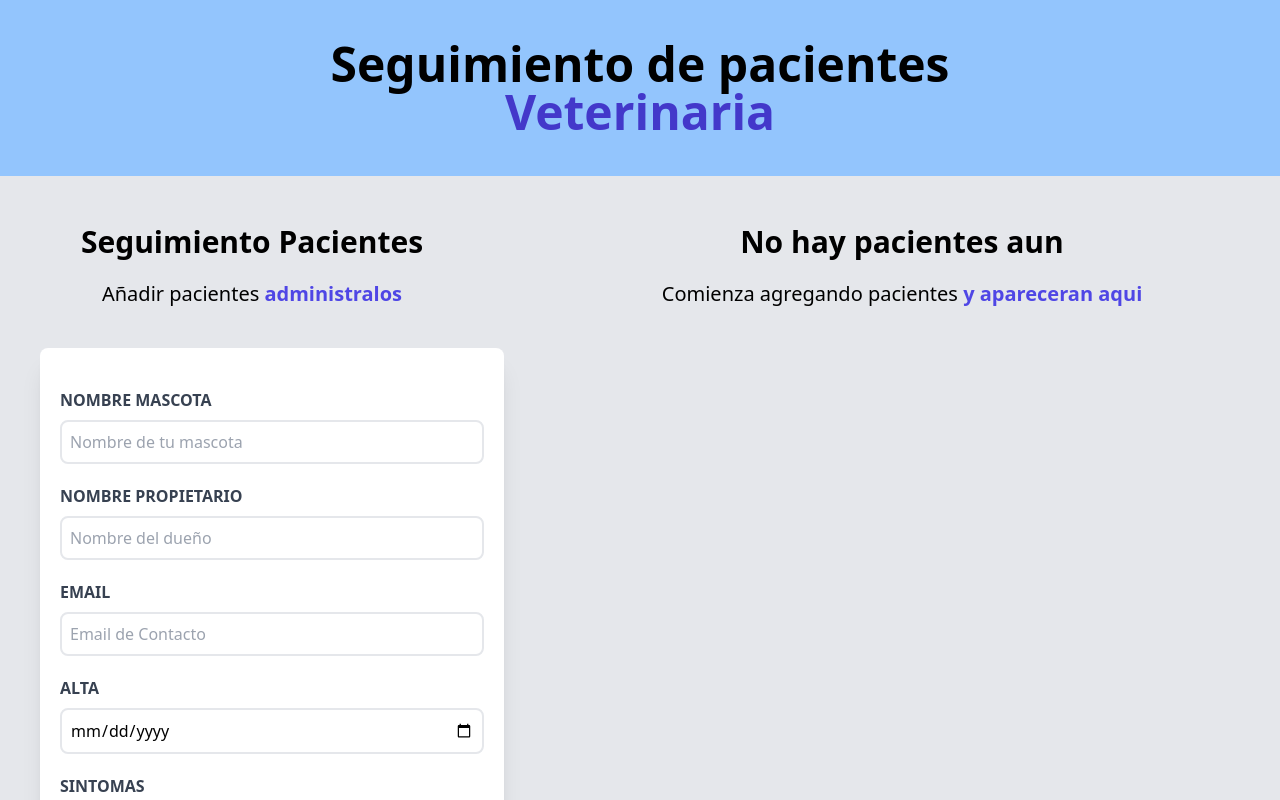
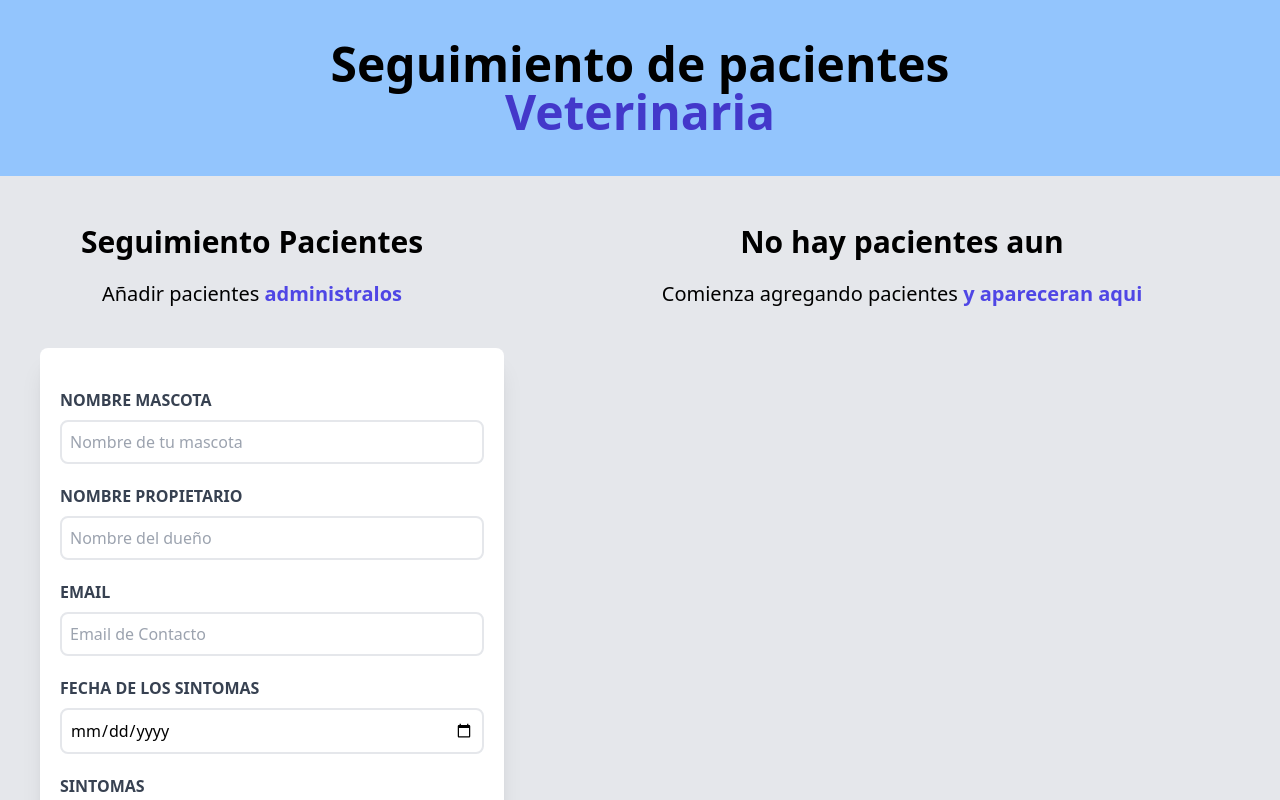
Before and after one commit to Malejo01/citas-react, a React (Vite) app: page / in a window 1280 px wide. Shown: the top 800 px of the page. Built offline with nearby package versions, Linux system fonts and the light colour scheme.

Commit message:
funcionalidad localStorage

```diff
--- a/src/App.jsx
+++ b/src/App.jsx
@@ -1,5 +1,5 @@
 import React from "react"
-import { useState } from "react"
+import { useState, useEffect} from "react"
 import Footer from "./components/Footer"
 import Formulario from "./components/Formulario"
 import Header from "./components/Header"
@@ -8,8 +8,13 @@ import ListadoPacientes from "./components/ListadoPacientes"
 
 function App() {
 
-  const[pacientes,setPacientes] =useState([])
+  const[pacientes,setPacientes] =useState(JSON.parse(localStorage.getItem('pacientes')) ?? [])
   const[paciente,setPaciente] =useState({})
+
+
+  useEffect(()=> {
+    localStorage.setItem('pacientes', JSON.stringify(pacientes));
+  },[pacientes])
 
   const eliminarPaciente = (id) => {
     const pacientesActualizados = pacientes.filter( paciente => paciente.id !==id)
--- a/src/components/Formulario.jsx
+++ b/src/components/Formulario.jsx
@@ -122,7 +122,7 @@ function Formulario({pacientes, setPacientes, paciente, setPaciente}) {
 
                 <div className='mb-5'>
                     <label htmlFor='alta' className='block text-gray-700 uppercase font-bold'>
-                        Alta
+                        Fecha de los Sintomas
                     </label>
                     <input type="date"
                             placeholder='Fecha de alta'
```
